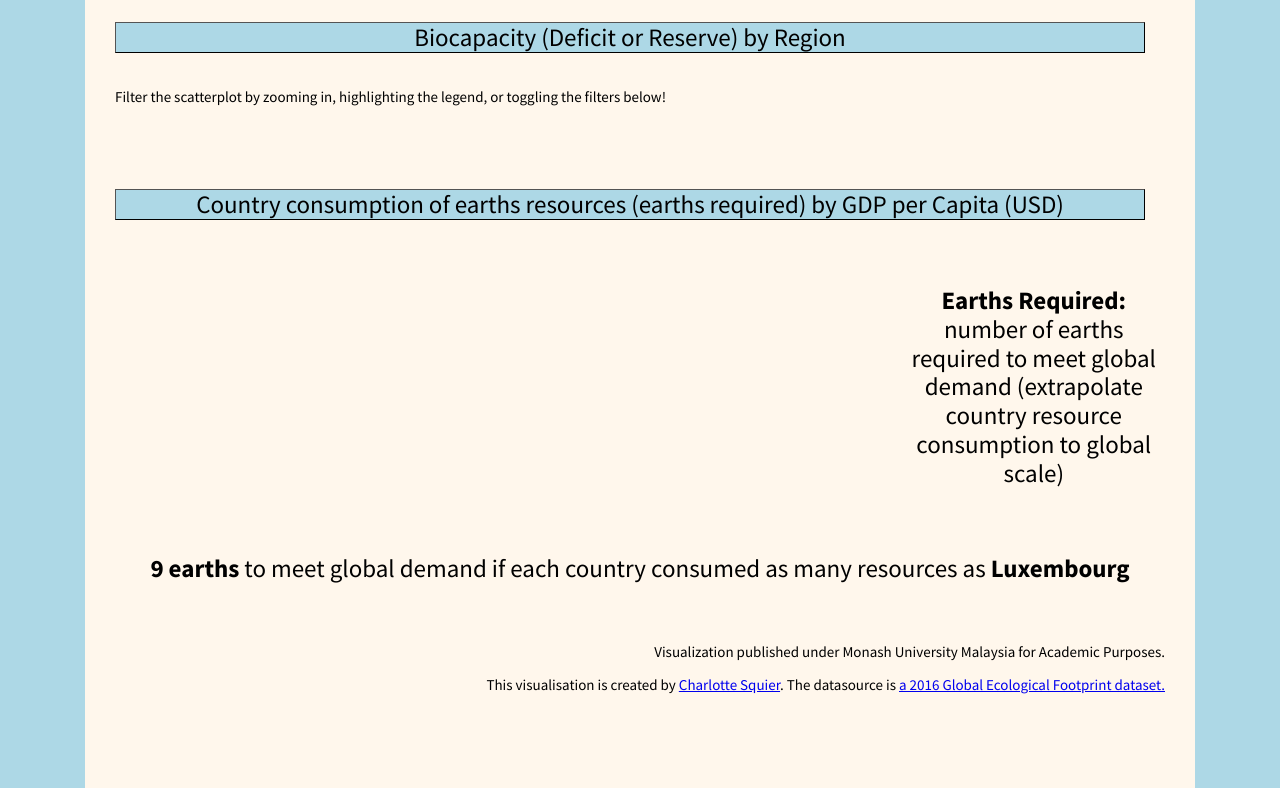
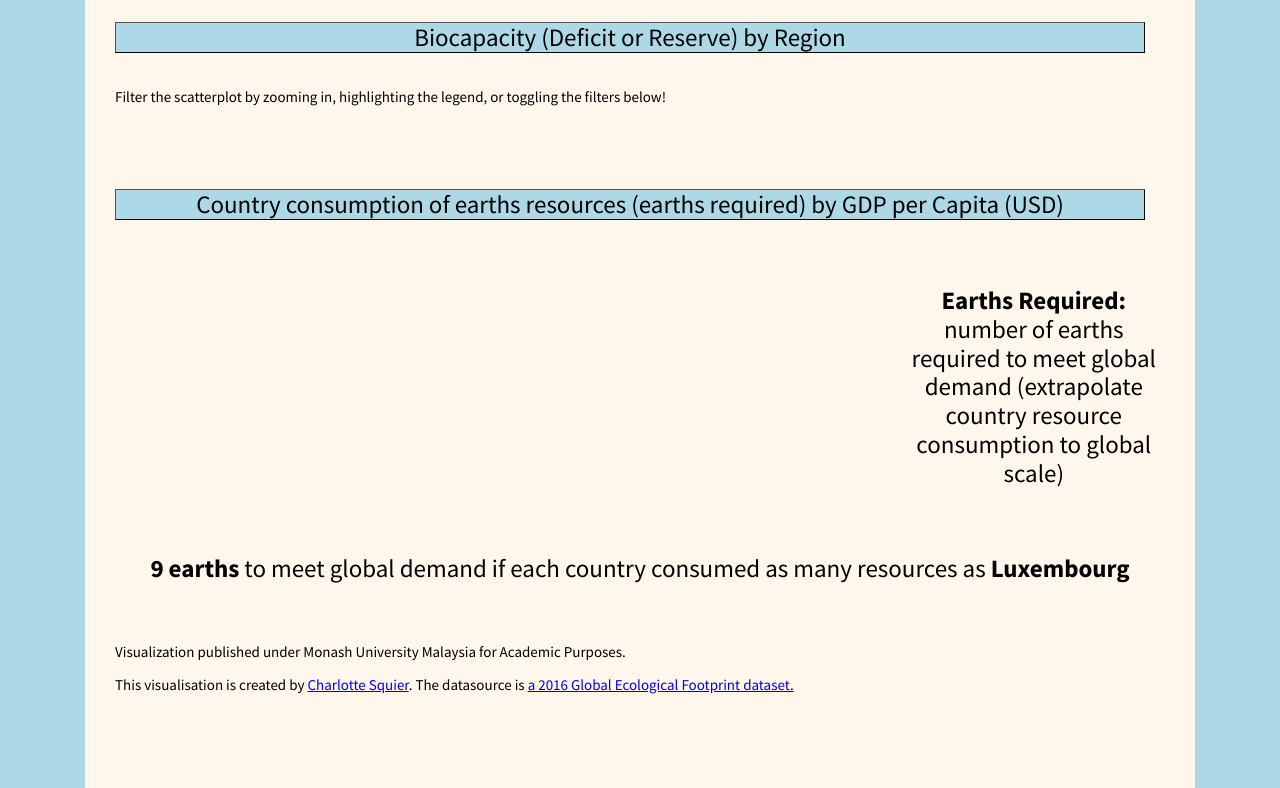
Before and after one commit to charlottesquier/FIT3179, a plain HTML site: page Map/EcoFootprint/index.html in a window 1280 px wide. Shown: the part 676-1464 px from the top of the page. Drawn offline with nearby package versions, Linux system fonts and the light colour scheme; a script that the page names is missing.

Commit message:
Update index.html

```diff
--- a/Map/EcoFootprint/index.html
+++ b/Map/EcoFootprint/index.html
@@ -76,7 +76,7 @@
        font-size: 15px;
       font-family : Helvetica;
     }
-    p {text-align: right;}
+    p {text-align: left;}
 
   </style>
 </head>
```
